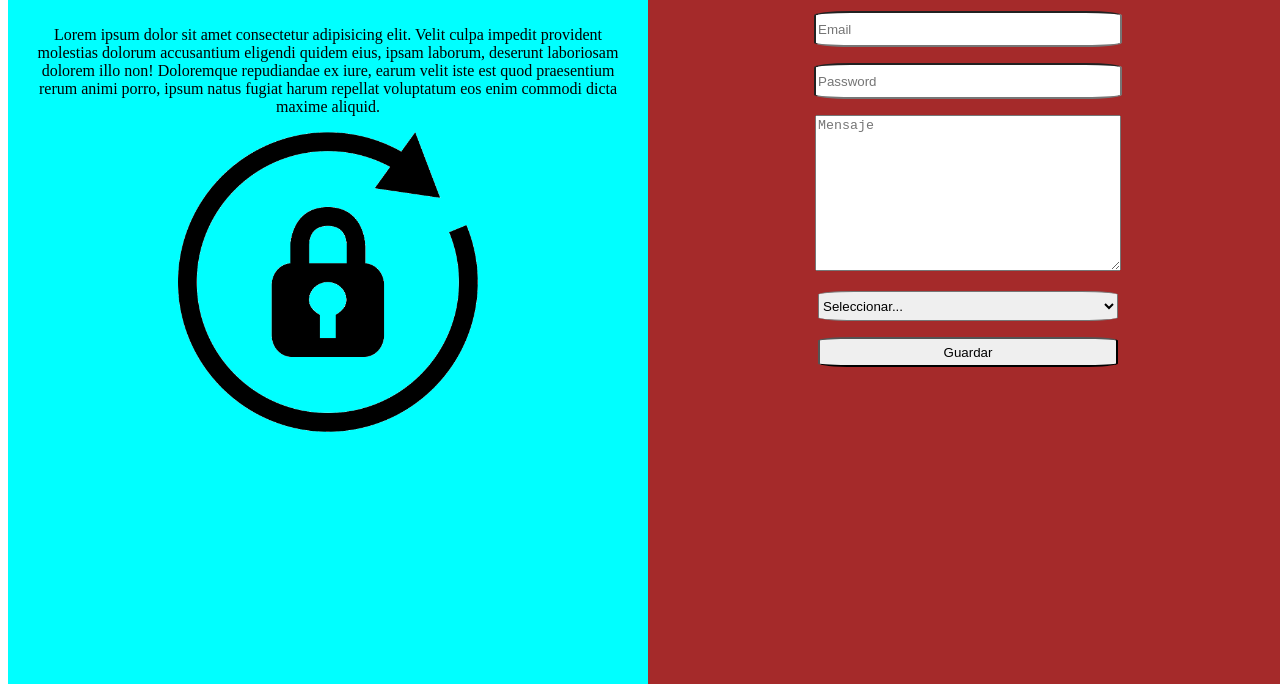
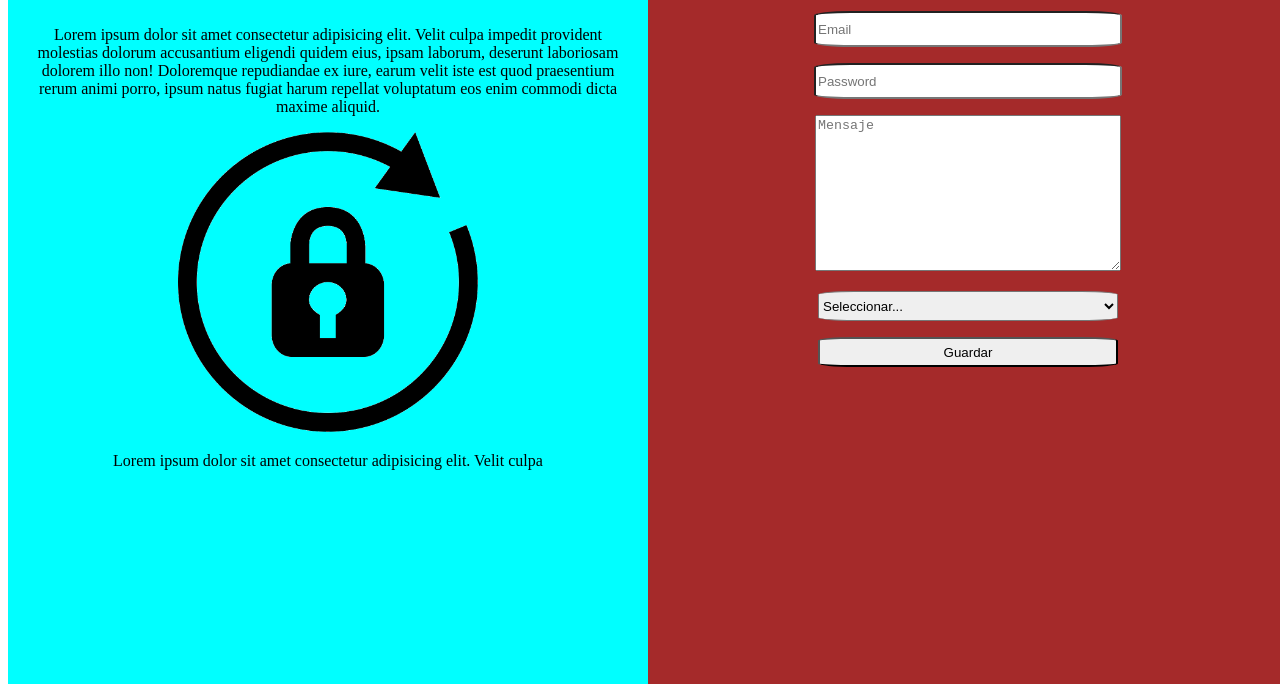
Before and after one commit to GreciaGA/Semana14, a plain HTML site: page index.html in a window 1280 px wide. Shown: the part 124-816 px from the top of the page. Drawn offline with Linux system fonts and the light colour scheme.

Commit message:
Update index.html

```diff
--- a/index.html
+++ b/index.html
@@ -17,6 +17,8 @@
         <p>Lorem ipsum dolor sit amet consectetur adipisicing elit. Velit culpa impedit provident molestias dolorum accusantium eligendi quidem eius, ipsam laborum, deserunt laboriosam dolorem illo non! Doloremque repudiandae ex iure, earum velit iste est
             quod praesentium rerum animi porro, ipsum natus fugiat harum repellat voluptatum eos enim commodi dicta maxime aliquid.</p>
             <img src="img/candado.png" alt="" width="300">
+
+        <p>Lorem ipsum dolor sit amet consectetur adipisicing elit. Velit culpa  </p>
     </div>
     <div class="right">
         <form action="">
```
